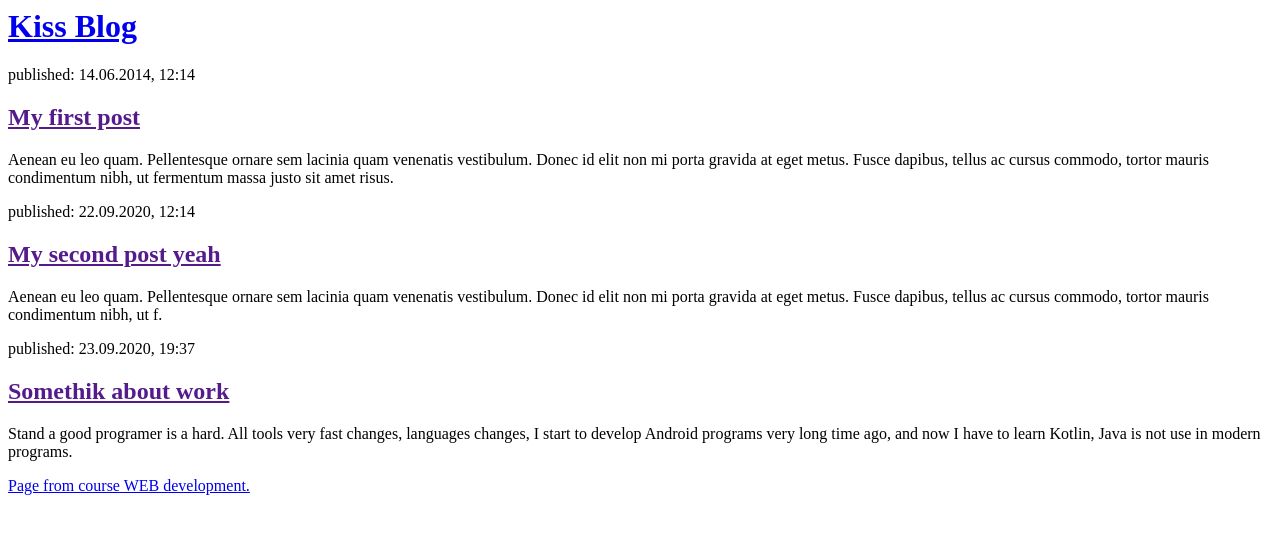
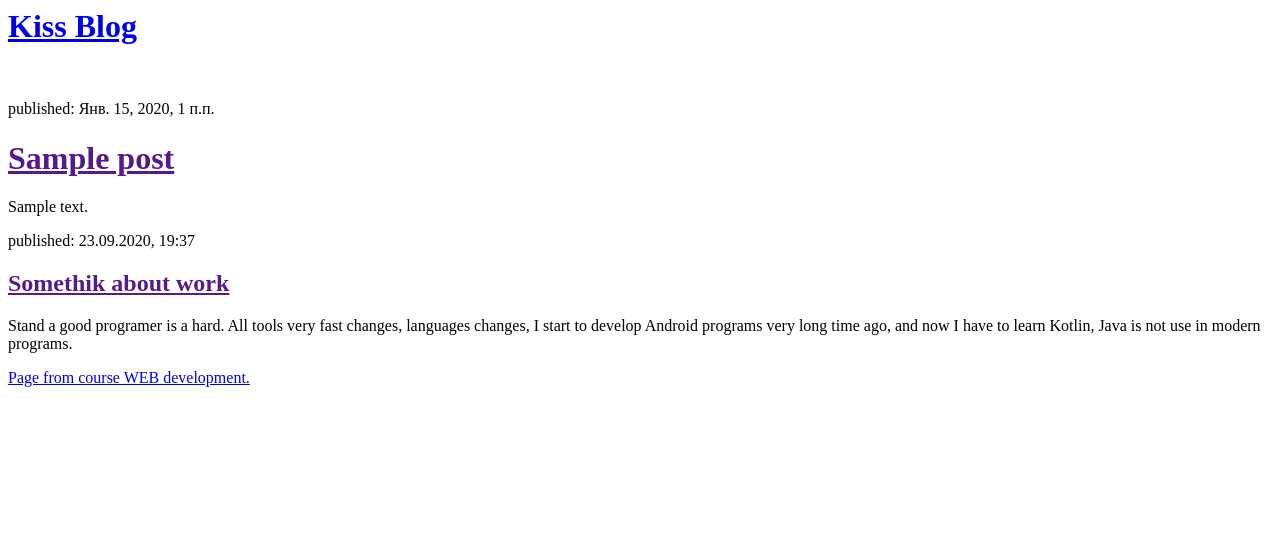
Before and after one commit to pavelfire/my-second-blog, a Django app: template blog/templates/blog/post_list.html in a window 1280 px wide. Shown: the top 534 px of the page. Run offline with Django 3.2, Linux system fonts and the light colour scheme; the template is opened without the code that fills it: values that come from a table or form of the project are taken from there, others are empty; tables that the repository leaves empty hold one stand-in row (values such as "Sample post").

Commit message:
Modified templates to display posts from database

```diff
--- a/blog/templates/blog/post_list.html
+++ b/blog/templates/blog/post_list.html
@@ -7,22 +7,22 @@
             <h1><a href="/">Kiss Blog</a></h1>
         </div>
 
-        <div>
-            <p>published: 14.06.2014, 12:14</p>
-            <h2><a href="">My first post</a></h2>
-            <p>Aenean eu leo quam. Pellentesque ornare sem lacinia quam venenatis vestibulum. Donec id elit non mi porta gravida at eget metus. Fusce dapibus, tellus ac cursus commodo, tortor mauris condimentum nibh, ut fermentum massa justo sit amet risus.</p>
-        </div>
+        {% for post in posts %}
+    		<div><br>
+        		<p>published: {{ post.published_date }}</p>
+        		<h1><a href="">{{ post.title }}</a></h1>
+        		<p>{{ post.text|linebreaksbr }}</p>
 
-        <div>
-            <p>published: 22.09.2020, 12:14</p>
-            <h2><a href="">My second post yeah</a></h2>
-            <p>Aenean eu leo quam. Pellentesque ornare sem lacinia quam venenatis vestibulum. Donec id elit non mi porta gravida at eget metus. Fusce dapibus, tellus ac cursus commodo, tortor mauris condimentum nibh, ut f.</p>
-        </div>
+    		</div>
+	{% endfor %}
+
+
 	<div>
             <p>published: 23.09.2020, 19:37</p>
             <h2><a href="">Somethik about work</a></h2>
             <p>Stand a good programer is a hard. All tools very fast changes, languages changes, I start to develop Android programs very long time ago, and now I have to learn Kotlin, Java is not use in modern programs.</p>
 		<p><a href="landing_page.html">Page from course WEB development.</a></p>
         </div>
+
     </body>
 </html>
--- a/blog/views.py
+++ b/blog/views.py
@@ -1,11 +1,14 @@
 from django.shortcuts import render
+from django.utils import timezone
+from .models import Post
 
 
 
 # Create your views here.
 
 def post_list(request):
-    return render(request, 'blog/landing_page.html', {})
+    posts = Post.objects.filter(published_date__lte=timezone.now()).order_by('published_date')
+    return render(request, 'blog/post_list.html', {'posts' : posts})
 
 def landing(request):
     return render(request, 'blog/landing_page.html', {})
```
